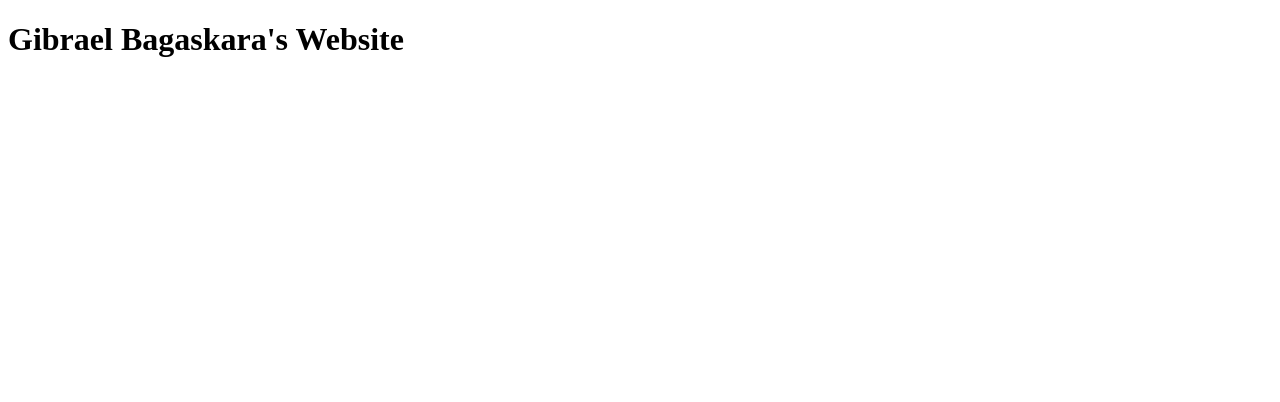
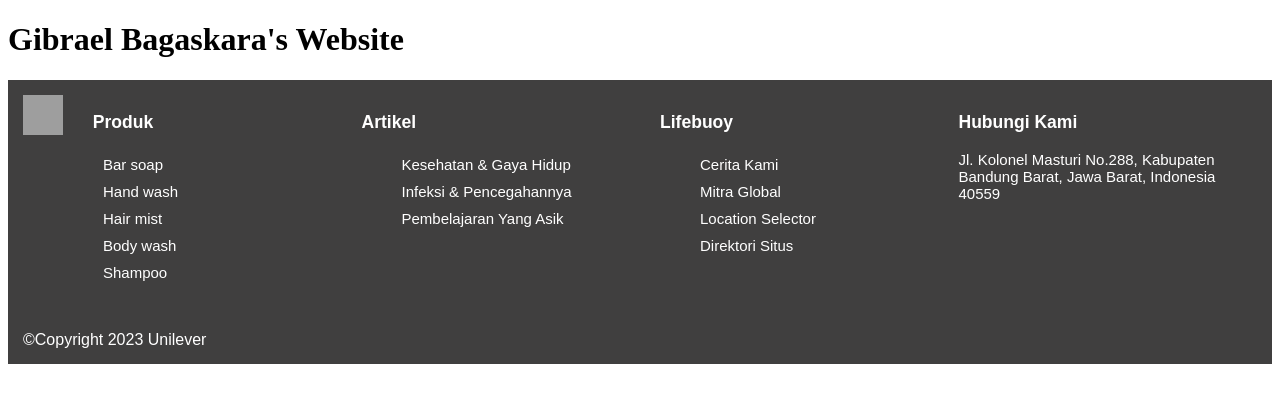
Before and after one commit to gibrael046/finalproject, a plain HTML site: page index.html in a window 1280 px wide. Drawn offline with Linux system fonts and the light colour scheme; grey boxes are pictures that could not be loaded.

Commit message:
added some content

```diff
--- a/index.html
+++ b/index.html
@@ -3,9 +3,51 @@
 <head>
     <meta charset="UTF-8">
     <meta name="viewport" content="width=device-width, initial-scale=1.0">
+    <link rel="stylesheet" href="sabun.css">
     <title>Gibrael Bagaskara</title>
+    <link rel="icon" type="image/x-icon" href="img/sabun.ico">
 </head>
 <body>
-    <h1>Gibrael Bagaskara's Website</h1>
+    <header>
+        <h1>Gibrael Bagaskara's Website</h1>
+    </header>
+    <footer>
+        <div class="footercontainer">
+            <img src="https://assets.unileversolutions.com/v1/1712925.png?im=AspectCrop=(60,66);Resize=(60,66)">
+                <div>
+                    <h3 style="margin-left: 10%;">Produk</h3>
+                    <ul id="produk">
+                        <li>Bar soap</li>
+                        <li>Hand wash</li>
+                        <li>Hair mist</li>
+                        <li>Body wash</li>
+                        <li>Shampoo</li>
+                    </ul>
+                </div>
+                <div>
+                    <h3>Artikel</h3>
+                    <ul id="produk">
+                        <li>Kesehatan & Gaya Hidup </li>
+                        <li>Infeksi & Pencegahannya</li>
+                        <li>Pembelajaran Yang Asik</li>
+                    </ul>
+                </div>
+                <div>
+                    <h3>Lifebuoy</h3>
+                    <ul id="produk">
+                        <li>Cerita Kami</li>
+                        <li>Mitra Global</li>
+                        <li>Location Selector</li>
+                        <li>Direktori Situs</li>
+                    </ul>
+                </div>
+                <div>
+                    <h3>Hubungi Kami</h3>
+                    <p>Jl. Kolonel Masturi No.288, Kabupaten Bandung Barat, Jawa Barat, Indonesia 40559
+                    </p>
+                </div>
+            </div>
+        <div class="copyright">©Copyright 2023 Unilever</div>
+    </footer>
 </body>
 </html>
--- /dev/null
+++ b/sabun.css
@@ -0,0 +1,49 @@
+footer {
+    margin-top: 20px;
+    margin: 0;
+    background-color: #403f3f;
+    padding: 15px;
+    font-family: sans-serif;
+    color: #fff;
+}
+
+.footercontainer img {
+    width: 40px;
+    height: 40px;
+}
+
+.footercontainer {
+    display: flex;
+    justify-content: space-between;
+    font-size: 15px;
+}
+
+#produk li:hover {
+    cursor:pointer;
+    color: #fff;
+    text-decoration: underline;
+}
+
+.footercontainer div {
+    width: 30%;
+}
+
+/*main div img {
+    width: 220px;
+    margin: 10px 0;
+}
+
+h2 {
+    margin: 10px 0;
+    text-align: center;
+}*/
+
+.copyright {
+    margin-top: 10px;
+    padding-top: 20px;
+}
+
+footer ul li {
+    list-style-type: none;
+    padding: 5px 0;
+}
```
Also changed, not shown: img/sabun.ico (added), img/sabun1.png (added).
